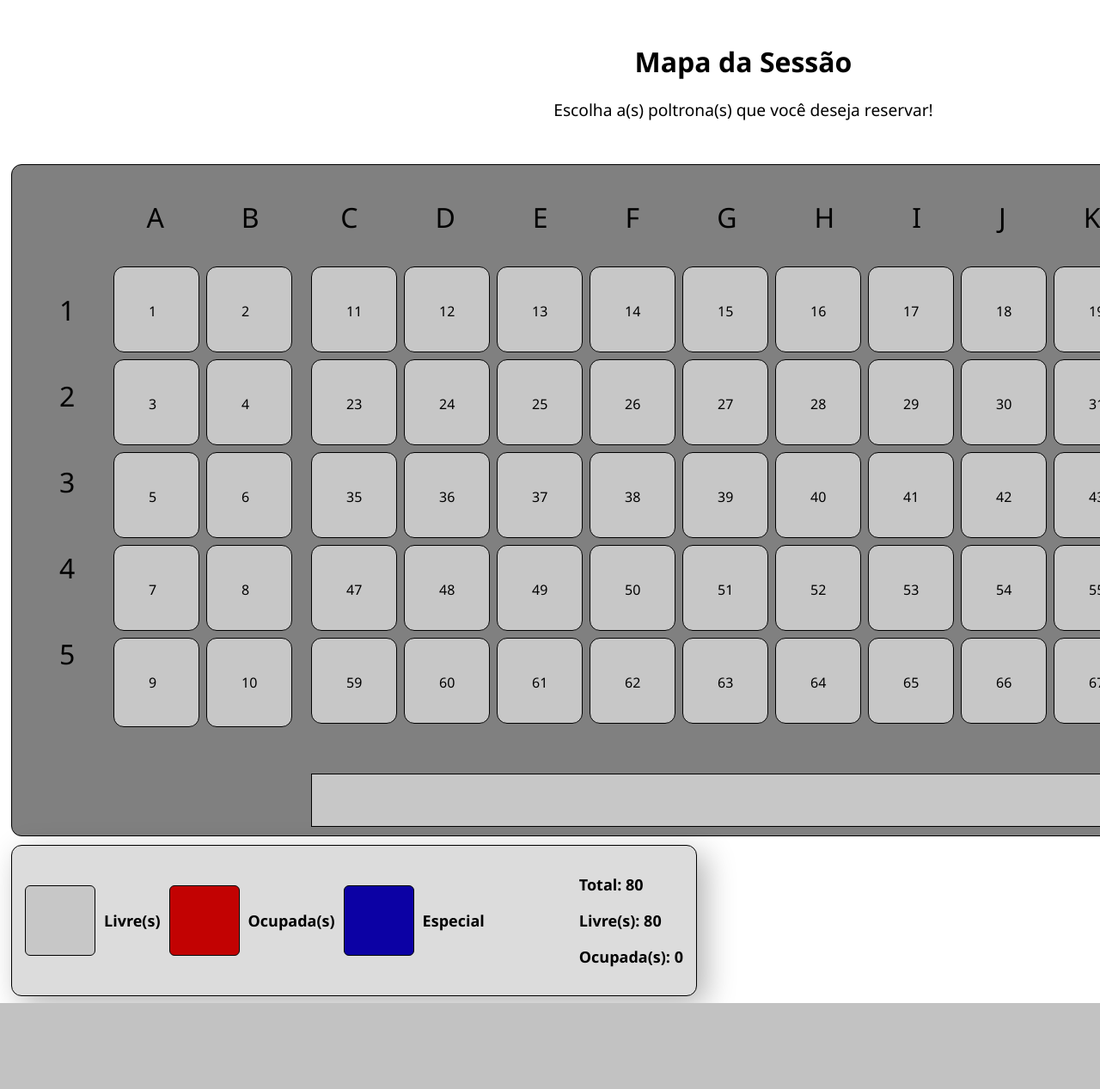
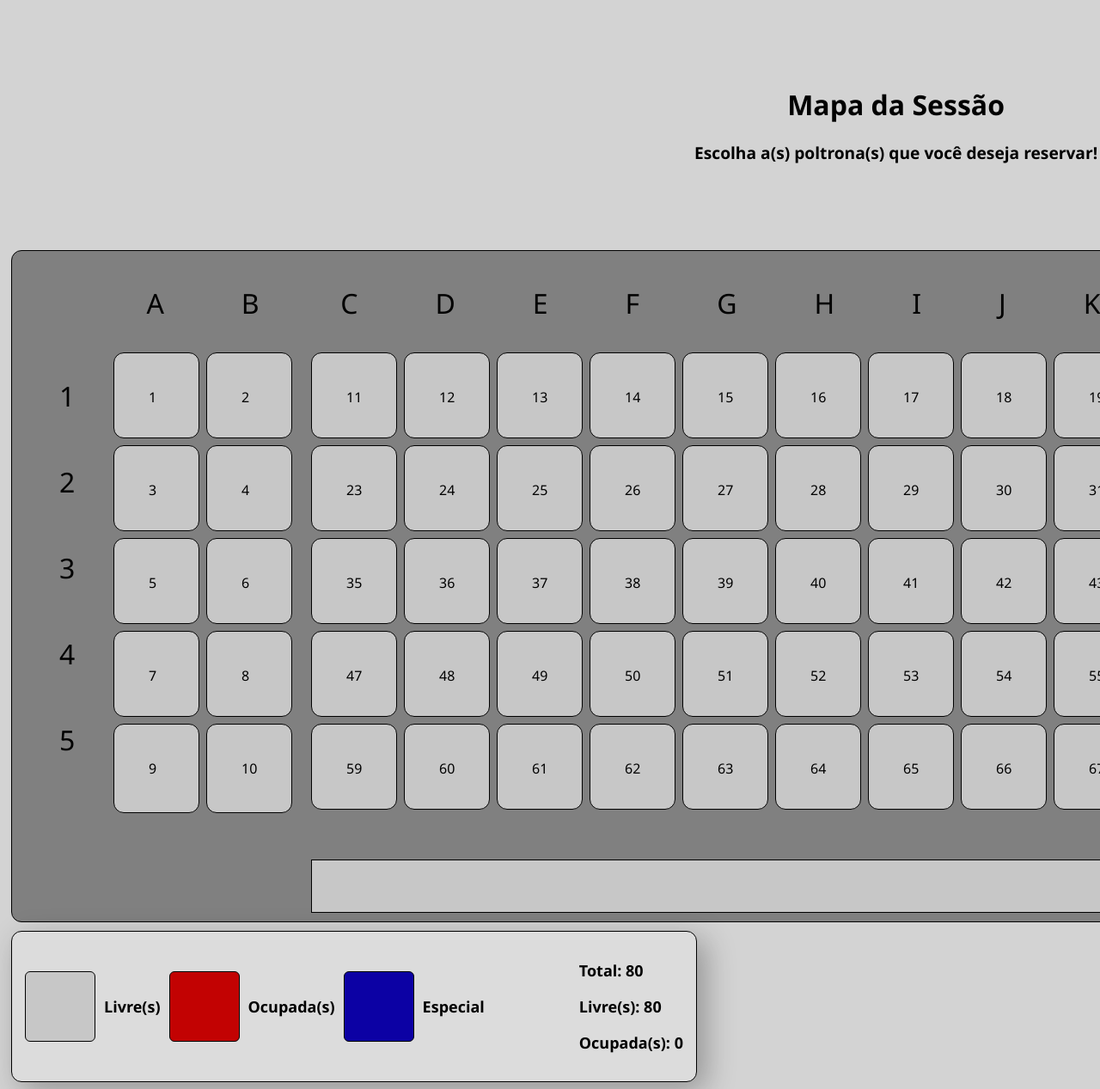
Before and after one commit to MarcDevGuy127/desenvolvimento_web, a PHP site: page / in a window 1280 px wide; the page is wider, and only the part inside the window is pictured. Shown: that part at 86% size. Before the commit the page ends 1167 px from the top of that part, so only its background shows below. Run offline with PHP 8.4, Linux system fonts and the light colour scheme.

Commit message:
Adding viusal effect.

```diff
--- a/mapa/css/index.css
+++ b/mapa/css/index.css
@@ -1,5 +1,9 @@
 * {
     font-family: 'Segoe UI', Tahoma, Geneva, Verdana, sans-serif;
+}
+
+body {
+    background-color: lightgray;
 }
 
 .eixo_superior,
@@ -191,14 +195,28 @@
     border-radius: 12px;
     background: rgb(199, 199, 199);
     padding: 40px;
+    text-decoration: none;
+}
+.poltrona:hover {
+    border: 2px solid black;
+    font-size: large;
 }
 
 .secao_superior {
-    margin: 50px;
+    margin: 100px;
+    margin-left: 800px;
+    width: max-content;
     text-align: center;
-    margin-left: 500px;
 
     p {
         font-size: larger;
+        font-weight: bold;
     }
 }
+
+footer {
+  background-color: #222;
+  color: #fff;
+  text-align: center;
+  padding: 15px;
+}
```
